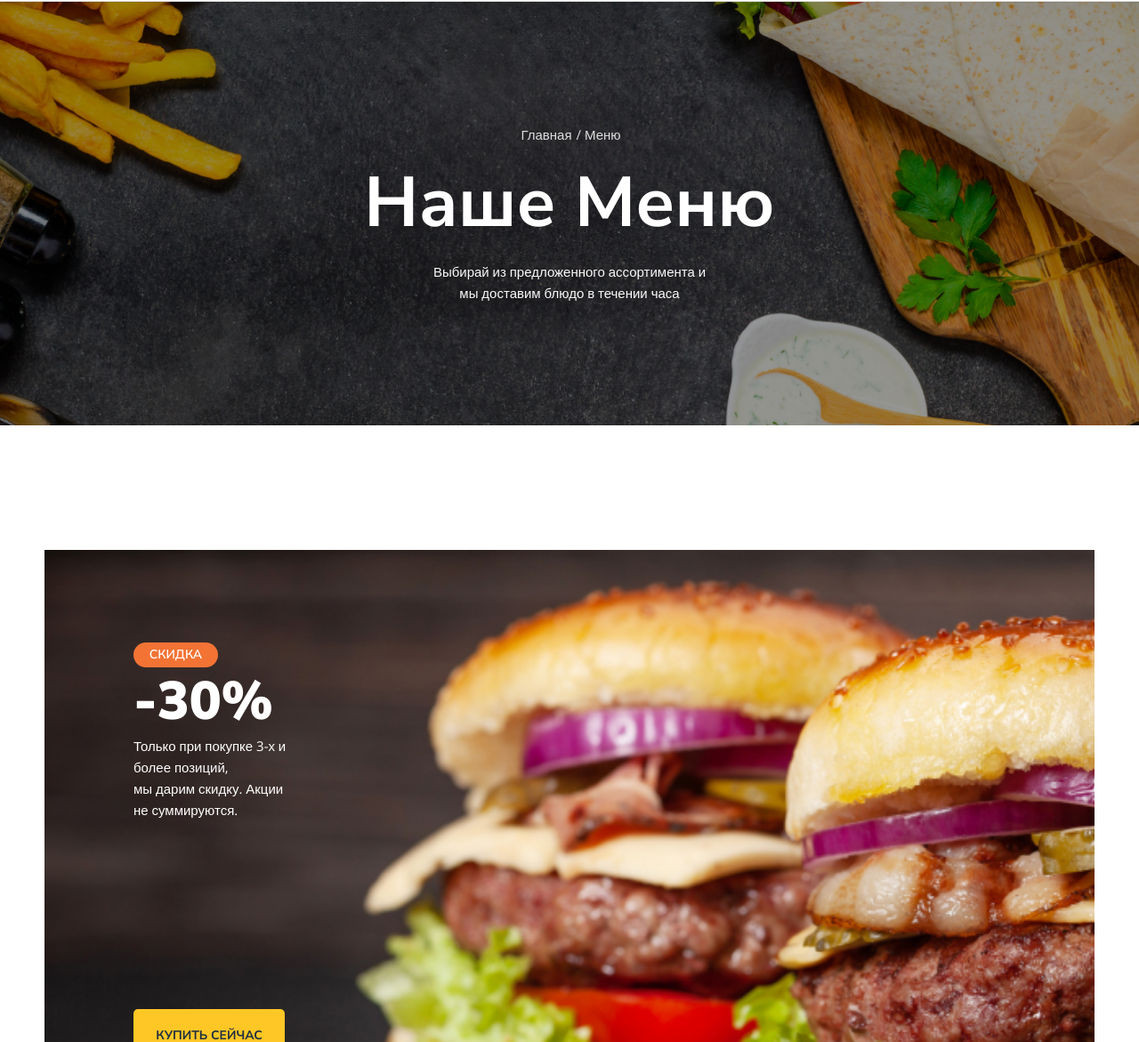
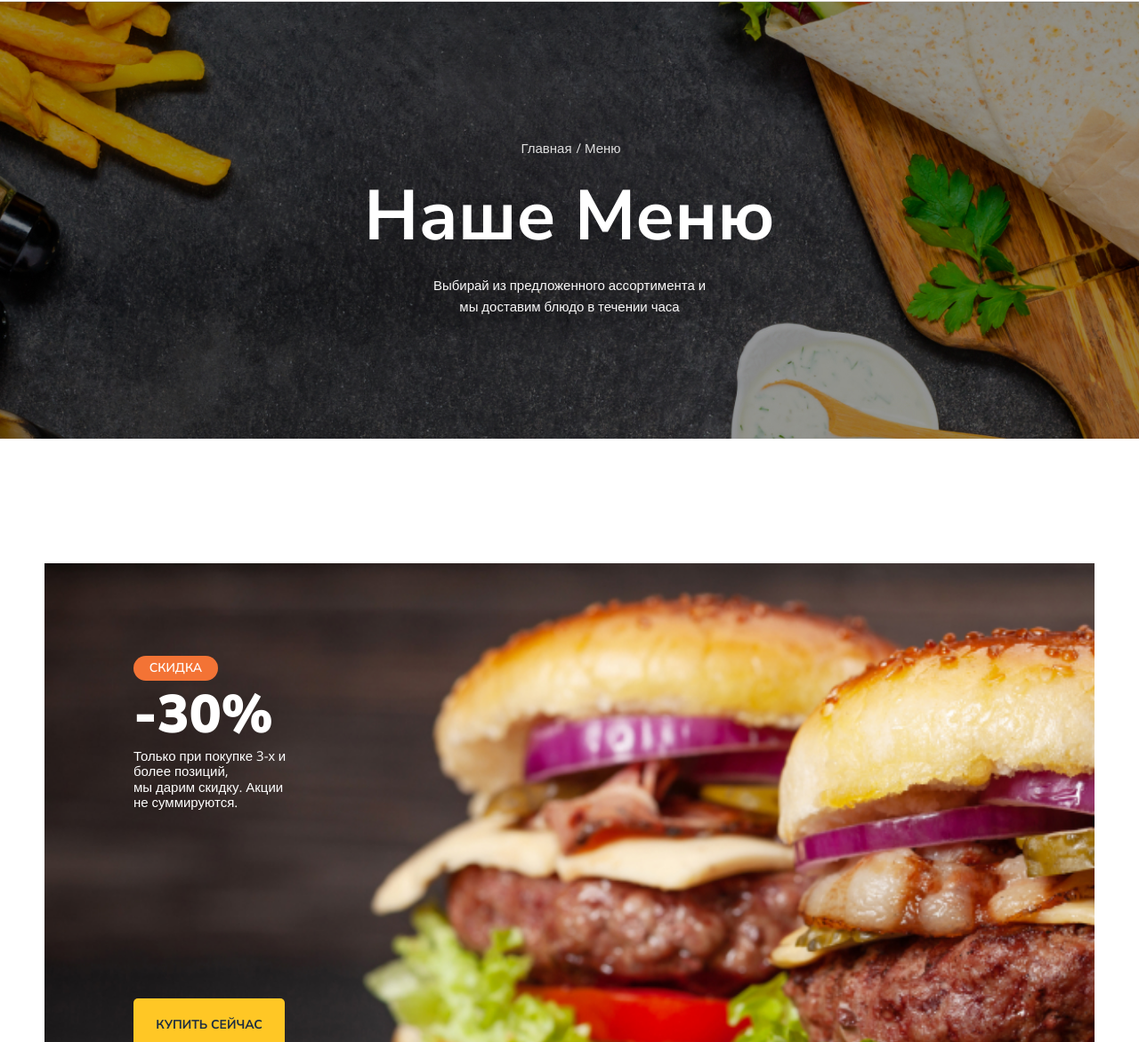
Before and after one commit to SanchaiA/Module01-Burger, a plain HTML site: page index.html in a window 1280 px wide. Shown: the part 108-1279 px from the top of the page at 89% size. Drawn offline with nearby package versions, Linux system fonts and the light colour scheme.

Commit message:
corrections

```diff
--- a/styles/main.css
+++ b/styles/main.css
@@ -95,7 +95,6 @@ header {
 }
 .breadcrumbs {
   padding-left: 03px;
-  margin-top: 1px;
   list-style-type: none;
   display: flex;
   justify-content: center;
@@ -171,7 +170,6 @@ header {
 .banner-text {
   font-family: "Open Sans", sans-serif;
   font-size: 15px;
-  line-height: 24px;
   margin-top: 0;
   margin-bottom: 35px;
 }
```
